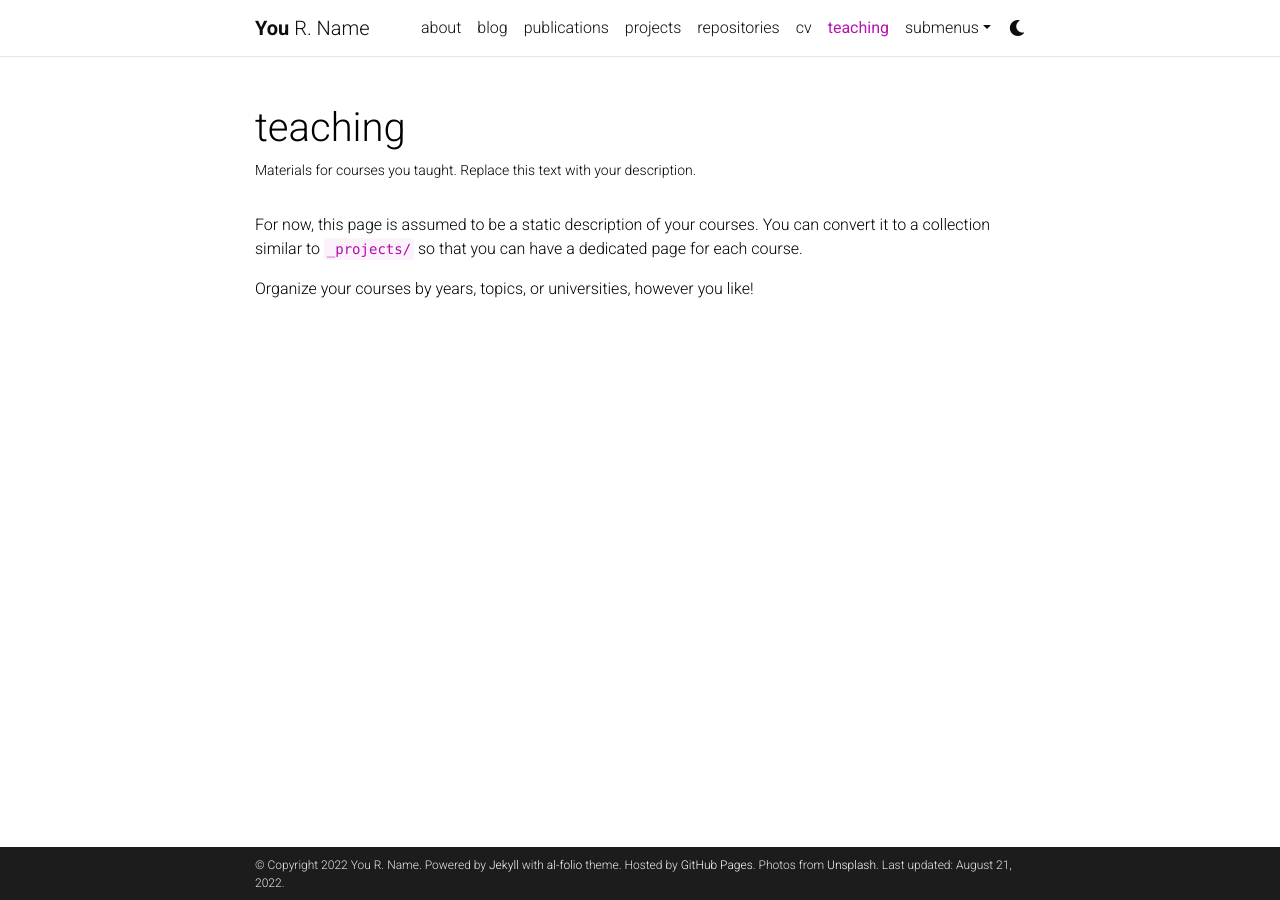
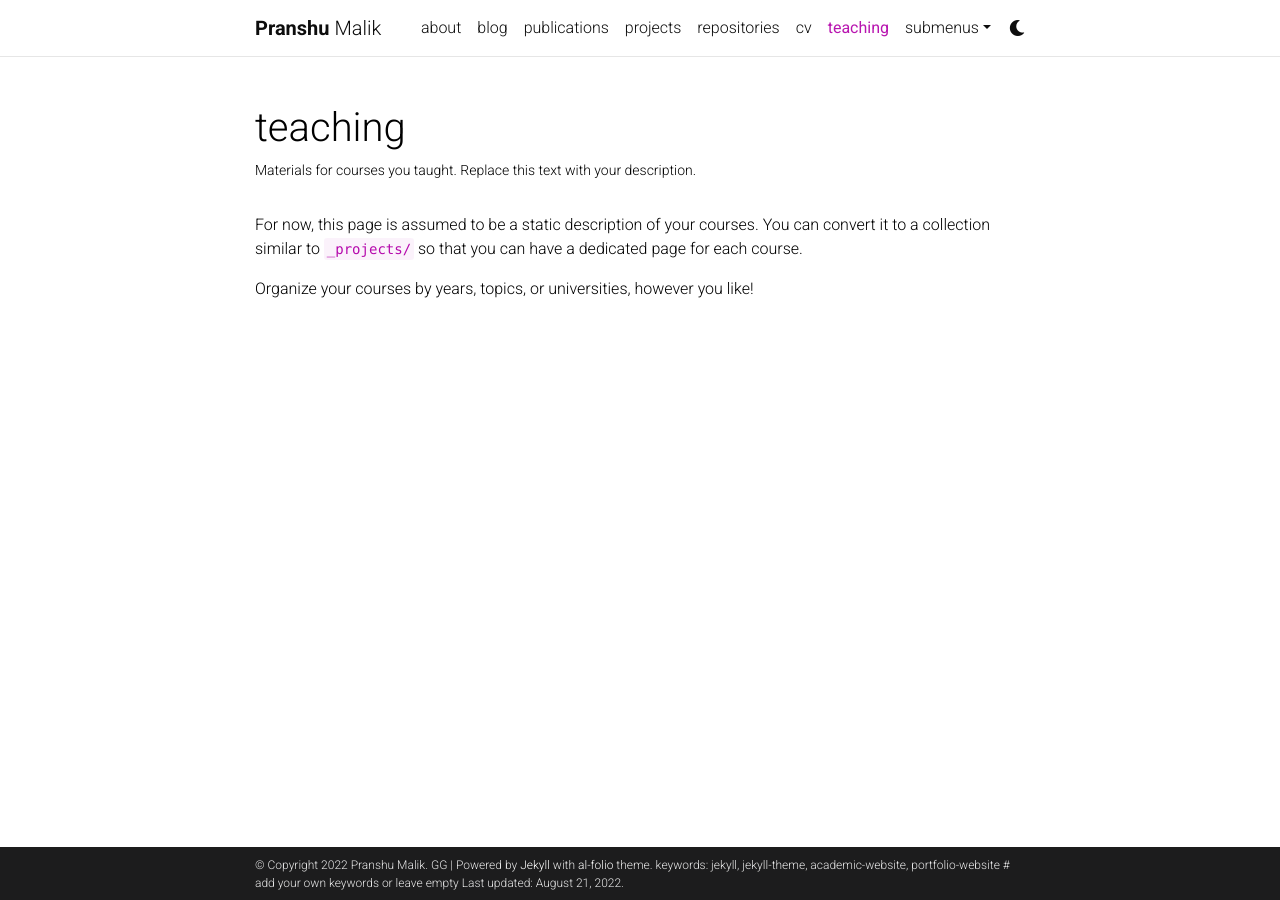
Before and after one commit to pranshumalik14/pranshumalik14.github.io, a Jekyll site: the page built from _pages/teaching.md, in a window 1280 px wide. Built offline with Jekyll 4.4.1, drawn with Linux system fonts in a browser that asks for light colours; comment, search, counter and statistics services are not loaded; a style sheet for code colours, icons or effects is not loaded.

Commit message:
try deploy

```diff
--- a/_config.yml
+++ b/_config.yml
@@ -3,17 +3,15 @@
 # -----------------------------------------------------------------------------
 
 title: blank # the website title (if blank, full name will be used instead)
-first_name: You
-middle_name: R.
-last_name: Name
-email: you@example.com
+first_name: Pranshu
+middle_name:
+last_name: Malik
+email: pranshu.malik@uwo.ca
 description: > # the ">" symbol means to ignore newlines until "footer_text:"
-  A simple, whitespace theme for academics. Based on [*folio](https://github.com/bogoli/-folio) design.
+  Nyc 1.
 footer_text: >
-  Powered by <a href="https://jekyllrb.com/" target="_blank">Jekyll</a> with <a href="https://github.com/alshedivat/al-folio">al-folio</a> theme.
-  Hosted by <a href="https://pages.github.com/" target="_blank">GitHub Pages</a>.
-  Photos from <a href="https://unsplash.com" target="_blank">Unsplash</a>.
-keywords: jekyll, jekyll-theme, academic-website, portfolio-website  # add your own keywords or leave empty
+  GG | Powered by <a href="https://jekyllrb.com/" target="_blank">Jekyll</a> with <a href="https://github.com/alshedivat/al-folio">al-folio</a> theme.
+  keywords: jekyll, jekyll-theme, academic-website, portfolio-website  # add your own keywords or leave empty
 
 lang: en # the language of your site (for example: en, fr, cn, ru, etc.)
 icon: ⚛️  # the emoji used as the favicon (alternatively, provide image name in /assets/img/)
@@ -115,7 +113,7 @@
 # https://help.disqus.com/en/articles/1717111-what-s-a-shortname
 
 # External sources.
-# If you have blog posts published on medium.com or other exteranl sources,
+# If you have blog posts published on medium.com or other external sources,
 # you can display them in your blog by adding a link to the RSS feed.
 external_sources:
   - name: medium.com
```
